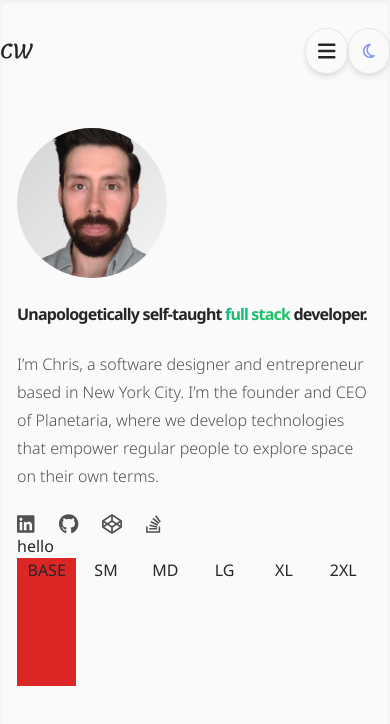
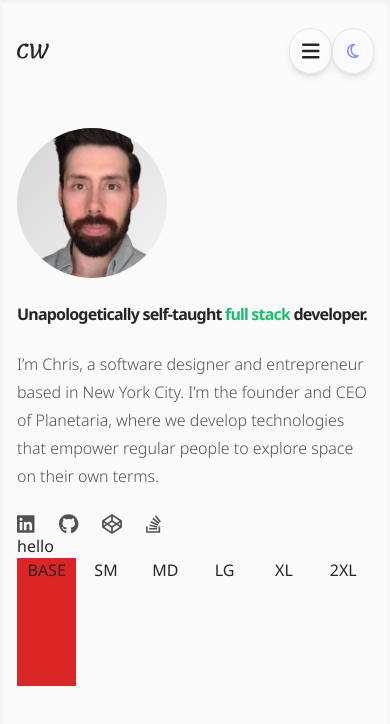
Before and after one commit to Christopher-Warren/portfolio-v4, a Next.js app: page /about in a window 390 px wide. Shown: the top 724 px of the page. Built offline with nearby package versions, Linux system fonts and the light colour scheme.

Commit message:
complete responsive hero

```diff
--- a/components/containers/MainContainer.tsx
+++ b/components/containers/MainContainer.tsx
@@ -2,15 +2,17 @@ interface Props {
   children: React.ReactNode;
   className?: string;
 }
-//  className="dark:bg-neutral-900 bg-neutral-50 max-w-7xl  border-x shadow-inner border-neutral-100 dark:border-neutral-800 mx-auto relative"
+
 export const MainContainer = ({ children, className }: Props) => {
   return (
     <div
       className="relative max-w-7xl border-x shadow-inner
     bg-neutral-50 dark:border-neutral-800 border-neutral-100 dark:bg-neutral-900
-      mx-0 sm:mx-6 md:mx-6 lg:mx-auto"
+     sm:mx-6 lg:mx-16 xl:mx-auto "
     >
-      <div className={`lg:mx-20 mx-4 ${className ? className : "pt-32"}`}>
+      <div
+        className={`px-4 lg:px-10 xl:px-20 ${className ? className : "pt-32"}`}
+      >
         {children}
       </div>
     </div>
--- a/components/home/ImagesBreak.tsx
+++ b/components/home/ImagesBreak.tsx
@@ -7,7 +7,7 @@ export const ImagesBreak = () => {
   return (
     <div
       className="mt-20 overflow-x-clip
-    -mx-4 lg:-mx-20"
+    -mx-4 lg:-mx-10 xl:-mx-20"
     >
       <div className="-mx-36">
         <div className="flex justify-between [&>*]:shadow-lg [&>*]:rounded-2xl [&>*:nth-child(even)]:rotate-2 [&>*:nth-child(odd)]:-rotate-2">
--- a/components/navigation/Navbar.tsx
+++ b/components/navigation/Navbar.tsx
@@ -74,9 +74,9 @@ export const Navbar = () => {
 
   return (
     <div
-      className={`flex fixed z-10 pt-12 -mt-5 w-full max-w-7xl mx-auto right-0 left-0 justify-between transition-transform duration-300 ${
-        visible ? "translate-y-0" : `-translate-y-full`
-      }`}
+      className={`flex fixed z-10 pt-12  -mt-5 w-full max-w-7xl mx-auto right-0 left-0 justify-between transition-transform duration-300
+      px-4 sm:px-10 lg:px-36 xl:px-20
+      ${visible ? "translate-y-0" : `-translate-y-full`}`}
     >
       <Link href="/">
         <button className="signature text-xl dark:text-neutral-300">CW</button>
--- a/pages/_document.tsx
+++ b/pages/_document.tsx
@@ -21,7 +21,6 @@ export default function Document() {
       <body className="dark:bg-black dark:text-neutral-100 bg-neutral-1000 text-neutral-800">
         <Main />
         <NextScript />
-        asd
       </body>
     </Html>
   );
```
